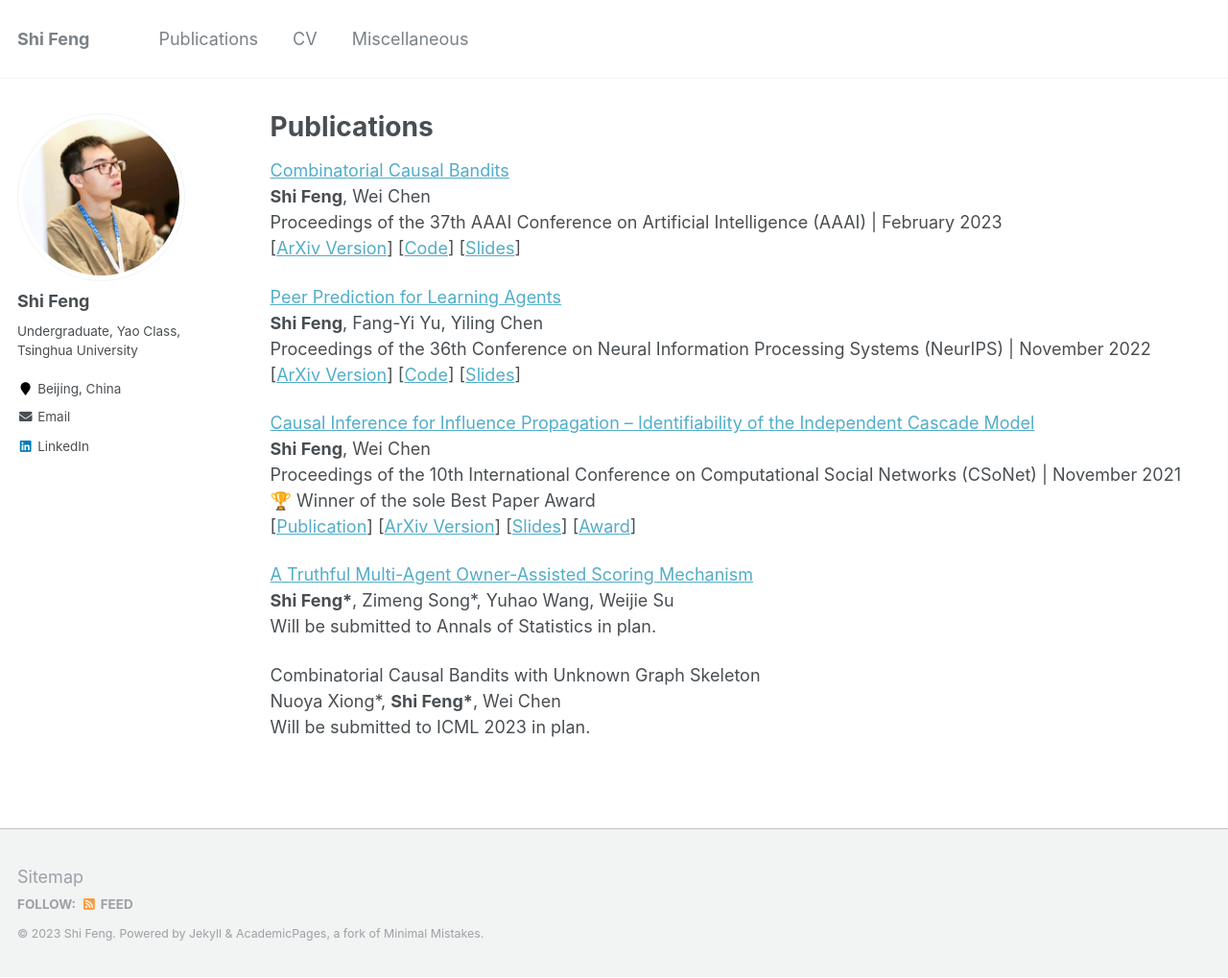
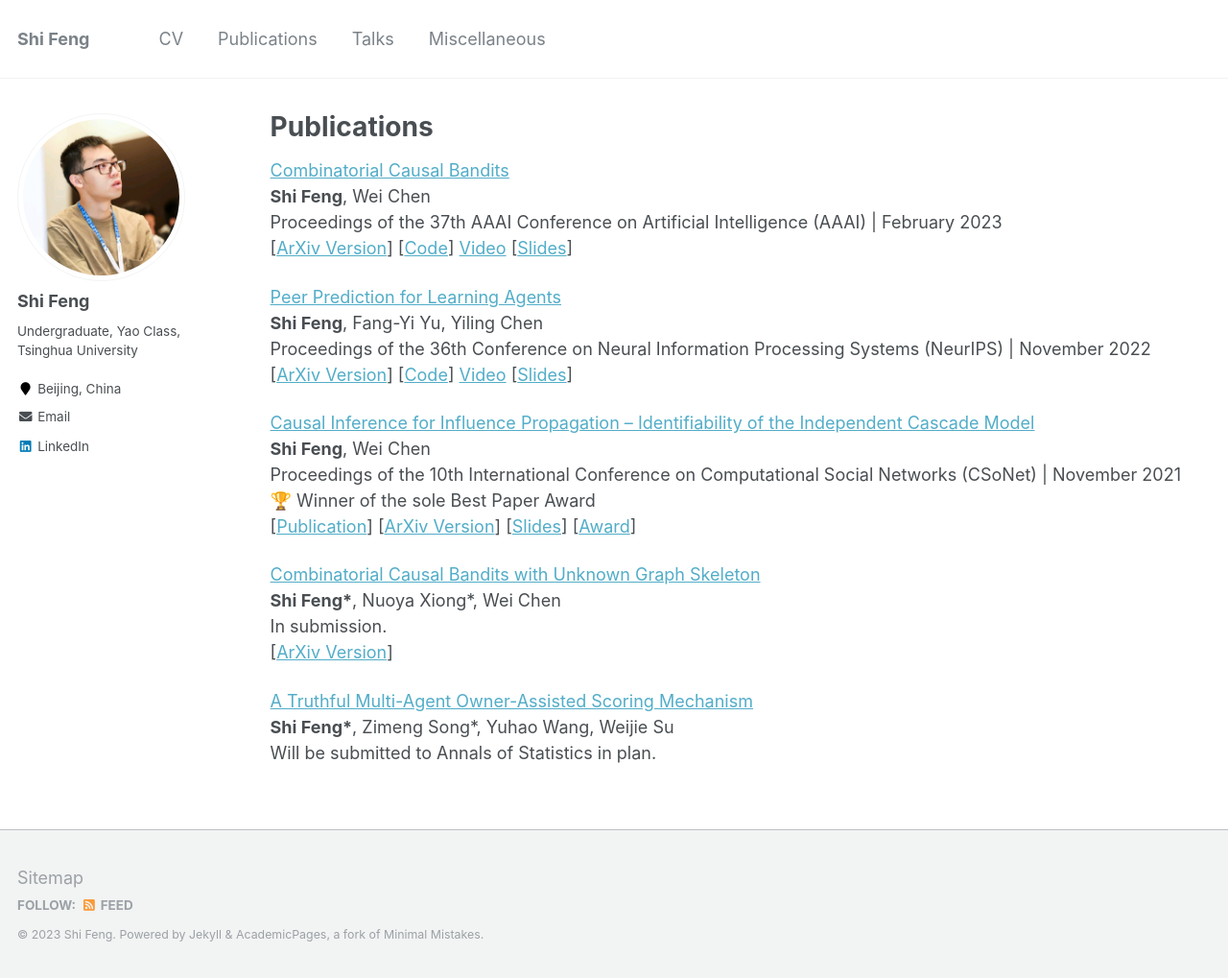
Before and after one commit to fengtony686/fengshi.link, a Jekyll site: the page built from _pages/publications.md, in a window 1280 px wide and 1019 px high. Shown: the whole window at 96% size. Built offline with Jekyll 4.4.1, drawn with Linux system fonts in a browser that asks for light colours.

Commit message:
update pages

```diff
--- a/_data/navigation.yml
+++ b/_data/navigation.yml
@@ -1,10 +1,13 @@
 # main links links
 main:
+  - title: "CV"
+    url: /files/CV.pdf
+
   - title: "Publications"
     url: /publications/
 
-  - title: "CV"
-    url: /files/CV.pdf
+  - title: "Talks"
+    url: /talks/
 
   - title: "Miscellaneous"
     url: /misc/
--- a/_pages/publications.md
+++ b/_pages/publications.md
@@ -18,12 +18,12 @@ author_profile: true
 [Combinatorial Causal Bandits](/files/ccb.pdf)\\
 **Shi Feng**, Wei Chen\\
 Proceedings of the 37th AAAI Conference on Artificial Intelligence (AAAI) | February 2023\\
-[[ArXiv Version](https://arxiv.org/abs/2206.01995)] [[Code](https://github.com/fengtony686/CCB)] [[Slides](/files/ccb.pptx)]
+[[ArXiv Version](https://arxiv.org/abs/2206.01995)] [[Code](https://github.com/fengtony686/CCB)] [Video](https://youtu.be/zqYiIjfJ-1I) [[Slides](/files/ccb.pptx)]
 
 [Peer Prediction for Learning Agents](/files/peer_prediction.pdf)\\
 **Shi Feng**, Fang-Yi Yu, Yiling Chen\\
 Proceedings of the 36th Conference on Neural Information Processing Systems (NeurIPS) | November 2022\\
-[[ArXiv Version](https://arxiv.org/abs/2208.04433)] [[Code](https://github.com/fengtony686/peer-prediction-convergence)] [[Slides](/files/peer_prediction_ppt.pptx)]
+[[ArXiv Version](https://arxiv.org/abs/2208.04433)] [[Code](https://github.com/fengtony686/peer-prediction-convergence)] [Video](https://slideslive.com/38990006) [[Slides](/files/peer_prediction_ppt.pptx)]
 
 
 [Causal Inference for Influence Propagation – Identifiability of the Independent Cascade Model](/files/ciip.pdf)\\
@@ -32,10 +32,11 @@ Proceedings of the 10th International Conference on Computational Social Network
 🏆 Winner of the sole Best Paper Award\\
 [[Publication](https://doi.org/10.1007/978-3-030-91434-9_2)] [[ArXiv Version](https://arxiv.org/abs/2107.04224)] [[Slides](/files/CSoNet_2021_Presentation.pdf)] [[Award](/files/BestPaperAwardCSoNET2021.pdf)]
 
+[Combinatorial Causal Bandits with Unknown Graph Skeleton](/files/causal_bandits_without_graph_skeleton.pdf)\\
+**Shi Feng\***, Nuoya Xiong\*, Wei Chen\\
+In submission.\\
+[[ArXiv Version](https://arxiv.org/abs/2208.04433)]
+
 [A Truthful Multi-Agent Owner-Assisted Scoring Mechanism](/files/owner_assist.pdf)\\
 **Shi Feng\***, Zimeng Song\*, Yuhao Wang, Weijie Su\\
 Will be submitted to Annals of Statistics in plan.
-
-Combinatorial Causal Bandits with Unknown Graph Skeleton\\
-Nuoya Xiong\*, **Shi Feng\***, Wei Chen\\
-Will be submitted to ICML 2023 in plan.
```
Also changed, not shown: 7 other files.
